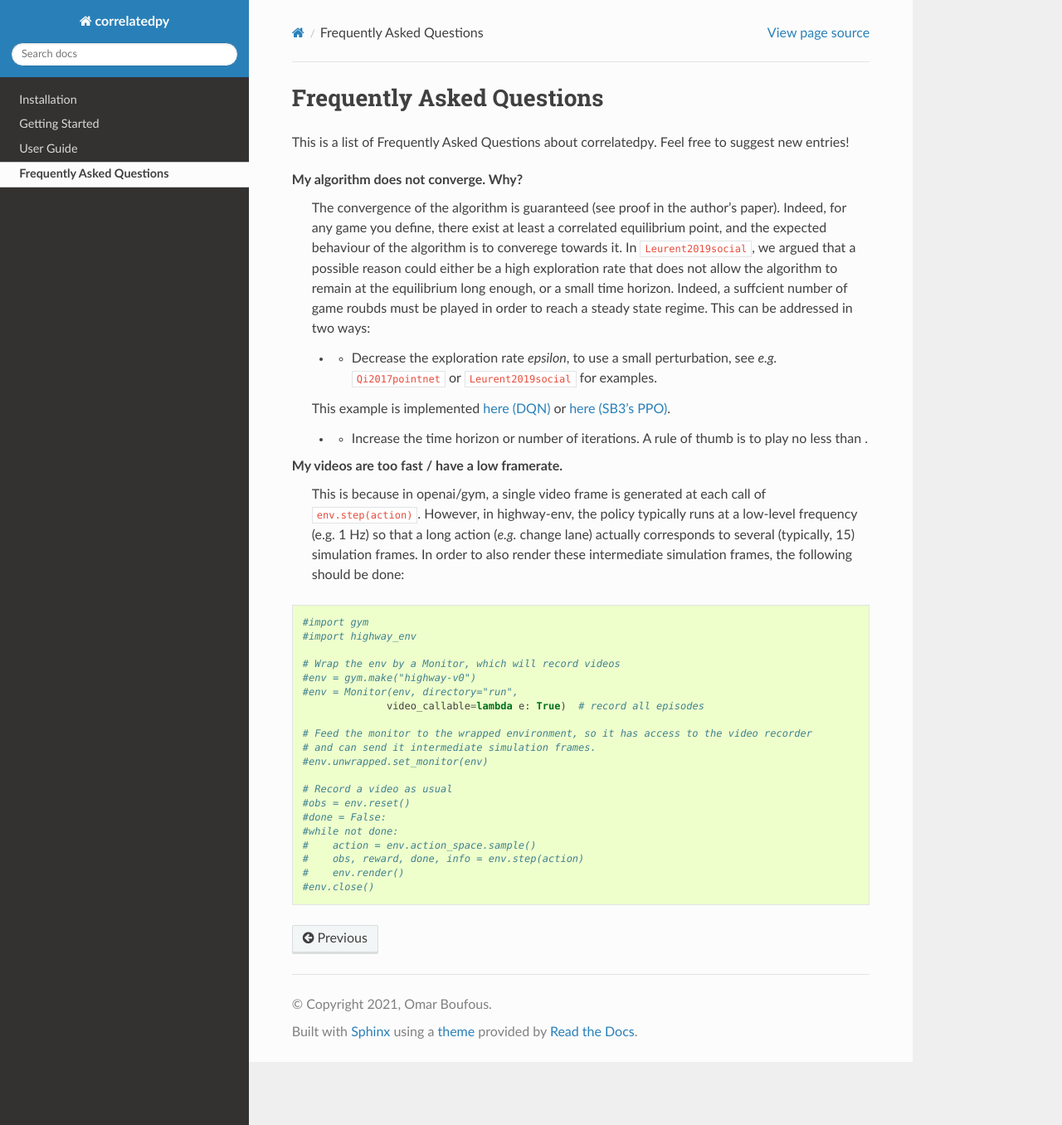
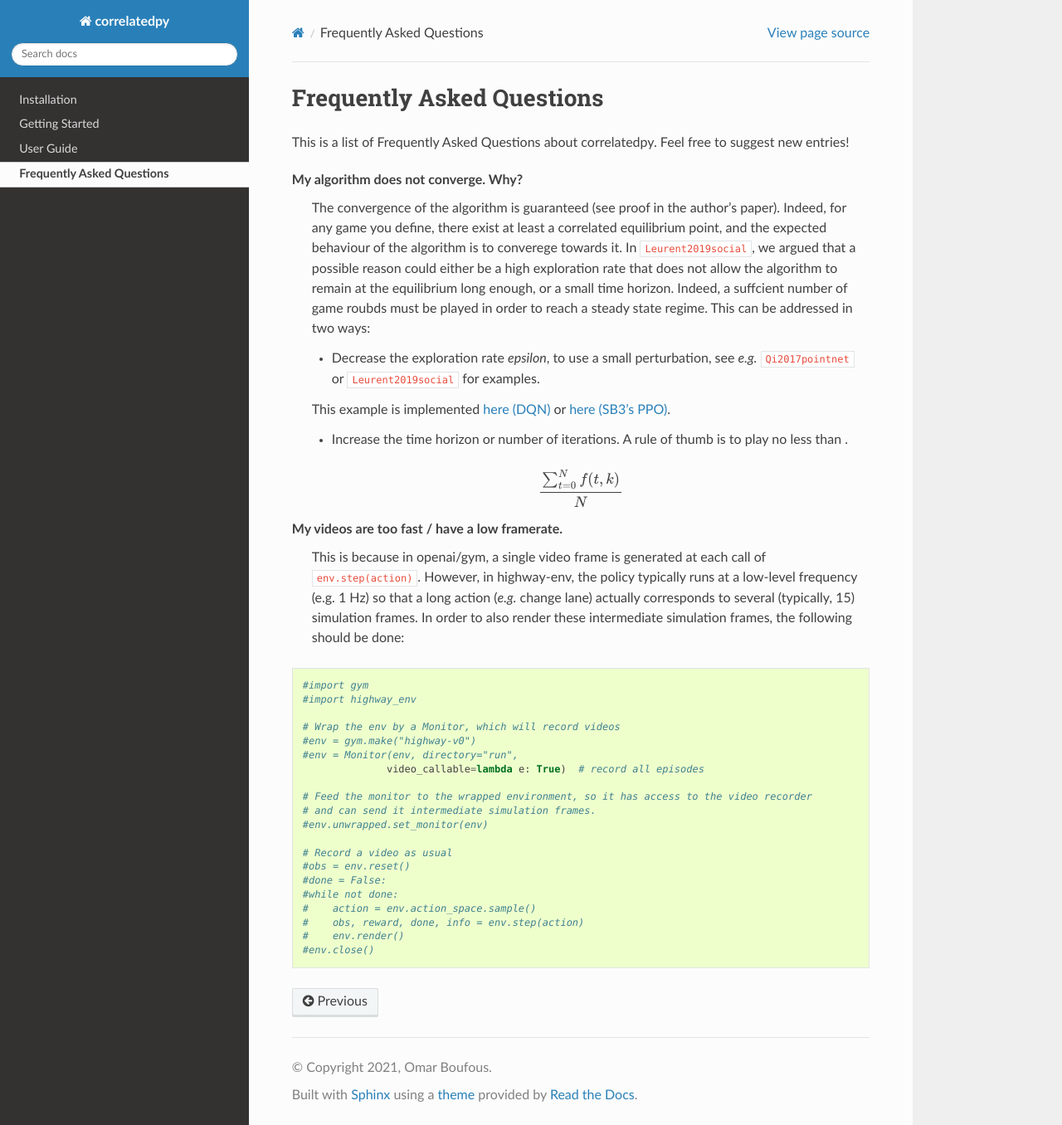
Before and after one commit to pankhurigadi/correlatedpy, a Sphinx documentation site: the page built from docs/source/faq.rst, in a window 1280 px wide and 1356 px high. Shown: the whole window at 83% size. Built offline with Sphinx 7.4.7 and the Read the Docs theme 2.0.0, drawn with Linux system fonts in a browser that asks for light colours; pages that are not in the unit, such as notebooks, are missing from menus; cross-references to code outside the pages are shown as plain code.

Commit message:
Update faq.rst

```diff
--- a/docs/source/faq.rst
+++ b/docs/source/faq.rst
@@ -12,11 +12,14 @@
     In :cite:`Leurent2019social`, we argued that a possible reason could either be a high exploration rate that does not allow the algorithm to remain at the equilibrium long enough, or a small time horizon. Indeed, a suffcient number of game roubds must be played in order to reach a steady state regime.
     This can be addressed in two ways:
 
-    * - Decrease the exploration rate *epsilon*, to use a small perturbation, see *e.g.* :cite:`Qi2017pointnet` or :cite:`Leurent2019social` for examples.
+    - Decrease the exploration rate *epsilon*, to use a small perturbation, see *e.g.* :cite:`Qi2017pointnet` or :cite:`Leurent2019social` for examples.
     This example is implemented `here (DQN) <https://colab.research.google.com/github/eleurent/highway-env/blob/master/scripts/intersection_social_dqn.ipynb>`_ or `here (SB3's PPO) <https://github.com/eleurent/highway-env/blob/master/scripts/sb3_highway_ppo_transformer.py>`_.
 
-    * - Increase the time horizon or number of iterations. A rule of thumb is to play no less than .
+    - Increase the time horizon or number of iterations. A rule of thumb is to play no less than .
 
+.. math::
+
+   \frac{ \sum_{t=0}^{N}f(t,k) }{N}
 
 My videos are too fast / have a low framerate.
     This is because in openai/gym, a single video frame is generated at each call of ``env.step(action)``. However, in highway-env, the policy typically runs at a low-level frequency (e.g. 1 Hz) so that a long action (*e.g.* change lane) actually corresponds to several (typically, 15) simulation frames.
```
